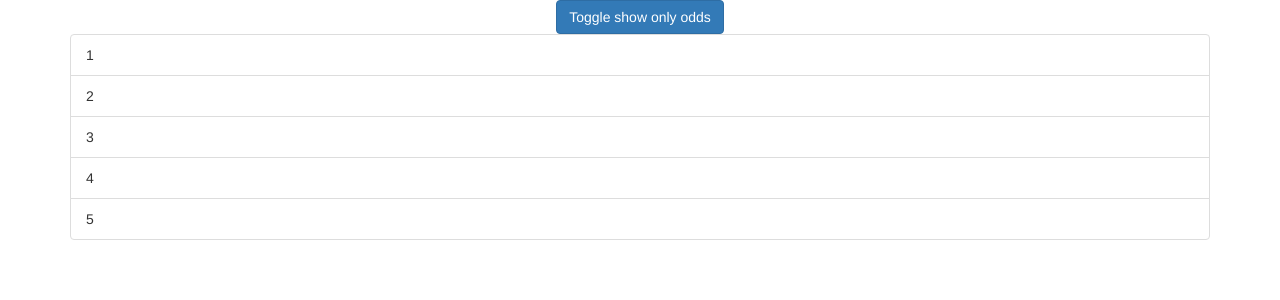
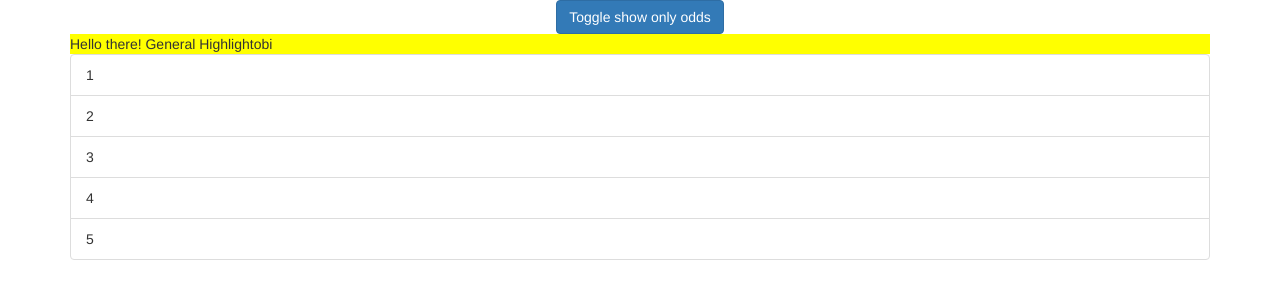
Before and after one commit to GreyWarden/Angular, an Angular app: page / in a window 1280 px wide. Shown: the top 300 px of the page. Built offline with nearby package versions, Linux system fonts and the light colour scheme.

Commit message:
Added first custom directive

```diff
--- a/src/app/app.component.html
+++ b/src/app/app.component.html
@@ -4,6 +4,7 @@
       <span class="btn btn-primary" (click)="onlyOdds = !onlyOdds">Toggle show only odds</span>
     </div>
     <div class="col-xs-12">
+      <div appBasicHighlight>Hello there! General Highlightobi</div>
       <ul class="list-group">
         <li
           class="list-group-item"
--- a/src/app/app.module.ts
+++ b/src/app/app.module.ts
@@ -2,10 +2,12 @@ import { BrowserModule } from '@angular/platform-browser';
 import { NgModule } from '@angular/core';
 
 import { AppComponent } from './app.component';
+import { BasicHighlightDirective } from './basic-highlight/basic-highlight.directive';
 
 @NgModule({
   declarations: [
-    AppComponent
+    AppComponent,
+    BasicHighlightDirective,
   ],
   imports: [
     BrowserModule,
--- /dev/null
+++ b/src/app/basic-highlight/basic-highlight.directive.ts
@@ -0,0 +1,13 @@
+import {Directive, ElementRef, OnInit} from '@angular/core';
+
+@Directive({
+  selector: '[appBasicHighlight]'
+})
+export class BasicHighlightDirective implements OnInit {
+  constructor(private elementRef: ElementRef) {
+  }
+
+  ngOnInit(): void {
+    this.elementRef.nativeElement.style.backgroundColor = 'yellow';
+  }
+}
```
